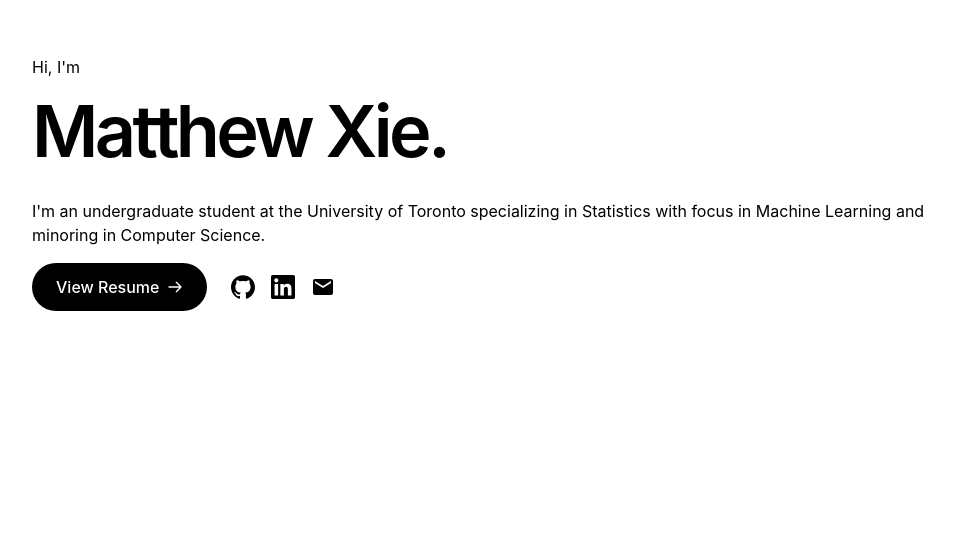
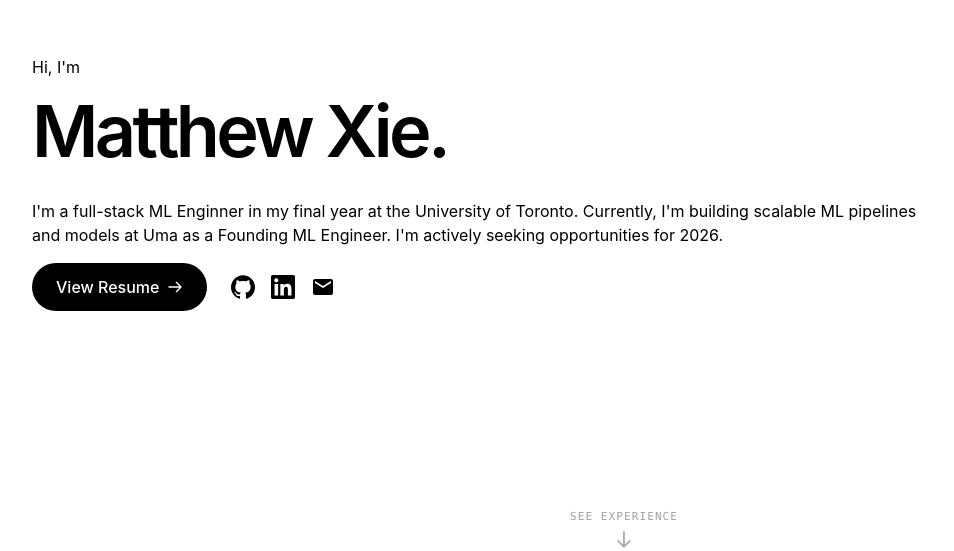
Before and after one commit to matthxie/portfolio-website, a Next.js app: page / in a window 1280 px wide. Shown: the part 249-800 px from the top of the page, without its empty margins (16-970 px from the left). Built offline with nearby package versions, Linux system fonts and the light colour scheme.

Commit message:
add scroll arrow to hero panel and update text

```diff
--- /dev/null
+++ b/app/components/ScrollDownIndicator.tsx
@@ -0,0 +1,56 @@
+'use client'
+
+import { useEffect, useState } from 'react'
+
+export default function ScrollDownIndicator() {
+  const [visible, setVisible] = useState(true)
+
+  useEffect(() => {
+    const handleScroll = () => {
+      if (window.scrollY > 80) {
+        setVisible(false)
+      } else {
+        setVisible(true)
+      }
+    }
+
+    window.addEventListener('scroll', handleScroll, { passive: true })
+    return () => window.removeEventListener('scroll', handleScroll)
+  }, [])
+
+  const handleClick = (e: React.MouseEvent<HTMLAnchorElement>) => {
+    e.preventDefault()
+    const target = document.getElementById('experience')
+    if (target) {
+      target.scrollIntoView({ behavior: 'smooth' })
+    }
+  }
+
+  return (
+    <a
+      href="#experience"
+      onClick={handleClick}
+      aria-label="Scroll to experience section"
+      className={`absolute bottom-8 left-1/2 -translate-x-1/2 z-20 flex flex-col items-center gap-1.5 text-neutral-400 hover:text-neutral-900 dark:hover:text-white transition-all duration-300 ${
+        visible ? 'opacity-100 translate-y-0' : 'opacity-0 translate-y-2 pointer-events-none'
+      }`}
+    >
+      <span className="text-[11px] font-mono tracking-widest uppercase text-neutral-400 dark:text-neutral-500 hover:text-neutral-700 dark:hover:text-neutral-300 transition-colors">
+        See Experience
+      </span>
+      <svg
+        className="w-5 h-5 animate-bounce text-neutral-400 dark:text-neutral-500 hover:text-neutral-800 dark:hover:text-neutral-200 transition-colors"
+        fill="none"
+        stroke="currentColor"
+        viewBox="0 0 24 24"
+      >
+        <path
+          strokeLinecap="round"
+          strokeLinejoin="round"
+          strokeWidth={2}
+          d="M19 14l-7 7m0 0l-7-7m7 7V3"
+        />
+      </svg>
+    </a>
+  )
+}
--- a/app/global.css
+++ b/app/global.css
@@ -31,6 +31,7 @@
 
 html {
   min-width: 360px;
+  scroll-behavior: smooth;
 }
 
 .prose .anchor {
--- a/app/page.tsx
+++ b/app/page.tsx
@@ -5,6 +5,7 @@ import SocialIcons from "./components/SocialIcons";
 import SidePanel from "./components/SidePanel";
 import ProjectCard from "./components/ProjectCard";
 import Footer from "./components/footer";
+import ScrollDownIndicator from "./components/ScrollDownIndicator";
 
 
 const projects = [
@@ -163,7 +164,7 @@ const publications = [
 export default function Page() {
   return (
       <section>
-        <section id="about" className="h-screen w-full flex items-center px-12">
+        <section id="about" className="relative h-screen w-full flex items-center px-12">
           <div className="max-w-4xl">
             <p className="mb-4">
               {`Hi, I'm`}
@@ -172,8 +173,9 @@ export default function Page() {
               Matthew Xie.
             </h1>
             <p className="mb-4">
-              {`I'm an undergraduate student at the University of Toronto specializing in Statistics
-              with focus in Machine Learning and minoring in Computer Science.`}
+              {`I'm a full-stack ML Enginner in my final year at the University of Toronto.
+                Currently, I'm building scalable ML pipelines and models at Uma as a Founding ML Engineer.
+                I'm actively seeking opportunities for 2026.`}
             </p>
 
             <div className="relative z-10 flex items-center gap-6">
@@ -192,6 +194,8 @@ export default function Page() {
               <SocialIcons />
             </div>
           </div>
+
+          <ScrollDownIndicator />
         </section>
 
         <div className="flex min-h-screen">
```
